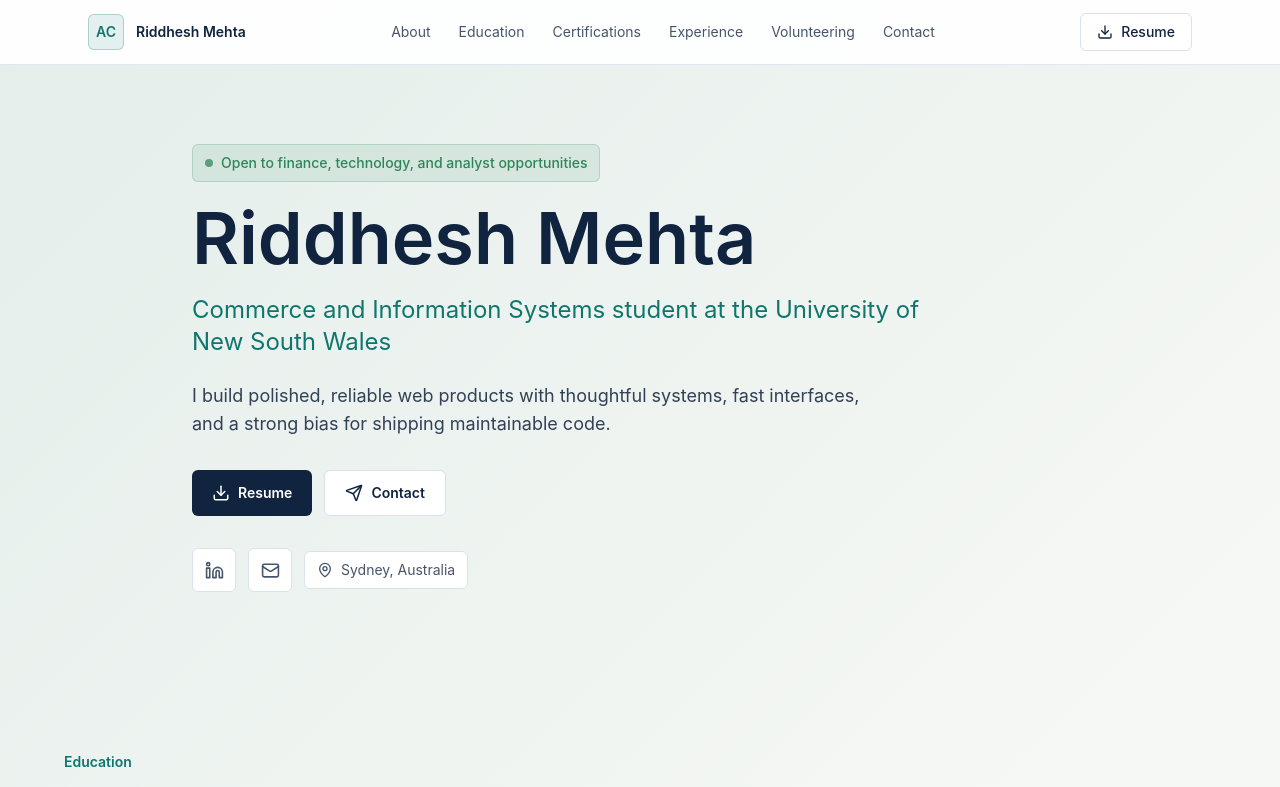
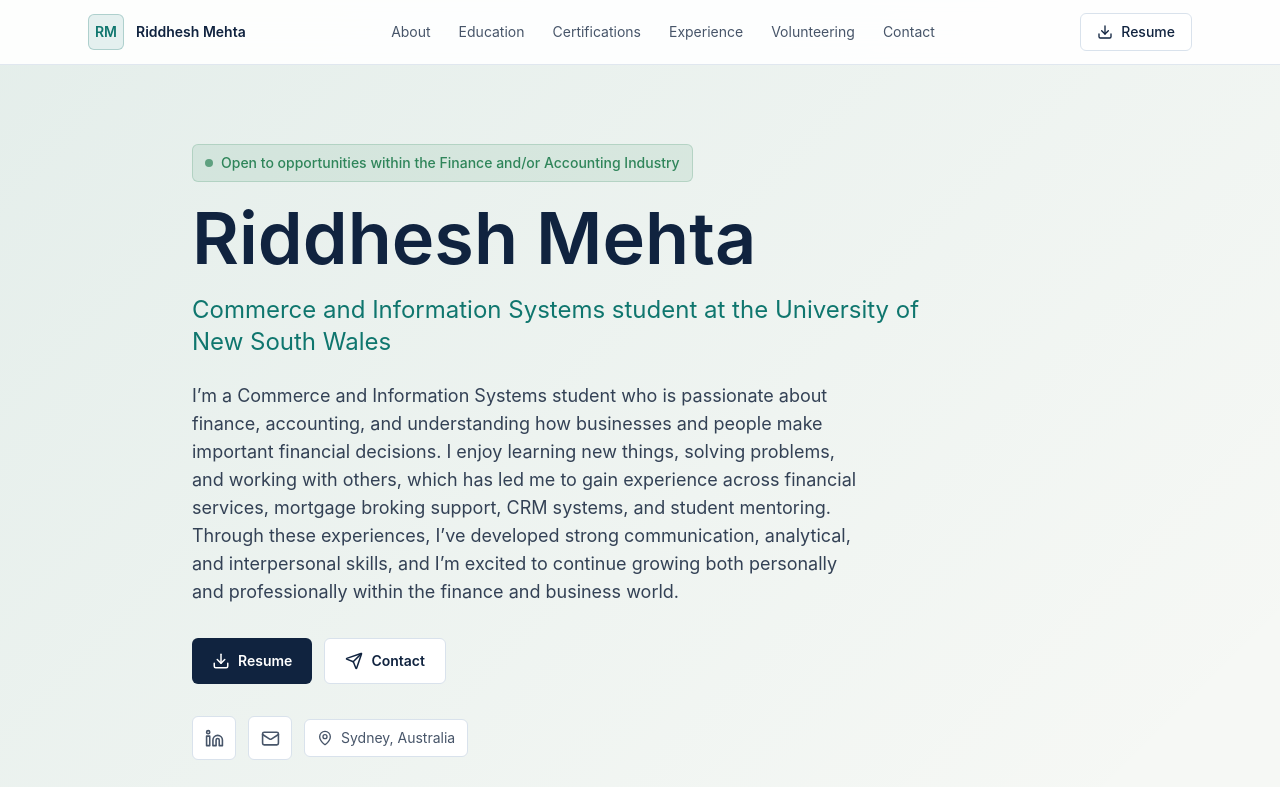
Before and after one commit to Riddheshinator/riddheshinator.github.io, a React (Vite) app: page / in a window 1280 px wide. Shown: the top 787 px of the page. Built offline with nearby package versions, Linux system fonts and the light colour scheme.

Commit message:
Update App.jsx

```diff
--- a/src/App.jsx
+++ b/src/App.jsx
@@ -20,9 +20,9 @@ const profile = {
   name: 'Riddhesh Mehta',
   title: 'Commerce and Information Systems student at the University of New South Wales',
   location: 'Sydney, Australia',
-  email: 'hello@example.com',
+  email: 'riddheshmehta006@gmail.com',
   summary:
-    'I build polished, reliable web products with thoughtful systems, fast interfaces, and a strong bias for shipping maintainable code.',
+    'I’m a Commerce and Information Systems student who is passionate about finance, accounting, and understanding how businesses and people make important financial decisions. I enjoy learning new things, solving problems, and working with others, which has led me to gain experience across financial services, mortgage broking support, CRM systems, and student mentoring. Through these experiences, I’ve developed strong communication, analytical, and interpersonal skills, and I’m excited to continue growing both personally and professionally within the finance and business world.',
 };
 
 const navigation = [
@@ -169,7 +169,7 @@ function Header({ menuOpen, setMenuOpen }) {
           onClick={() => setMenuOpen(false)}
         >
           <span className="grid h-9 w-9 place-items-center rounded-md border border-cyan/25 bg-cyan/10 text-cyan transition group-hover:border-cyan/60">
-            AC
+            RM
           </span>
           <span>{profile.name}</span>
         </a>
@@ -246,7 +246,7 @@ function Hero() {
         <div className="reveal">
           <p className="mb-5 inline-flex items-center gap-2 rounded-md border border-mint/20 bg-mint/10 px-3 py-2 text-sm font-medium text-mint">
             <span className="h-2 w-2 rounded-full bg-mint animate-pulseSoft" aria-hidden="true" />
-            Open to finance, technology, and analyst opportunities
+            Open to opportunities within the Finance and/or Accounting Industry
           </p>
 
           <h1 className="max-w-4xl text-5xl font-semibold leading-[1.02] text-ink sm:text-6xl lg:text-7xl">
```
